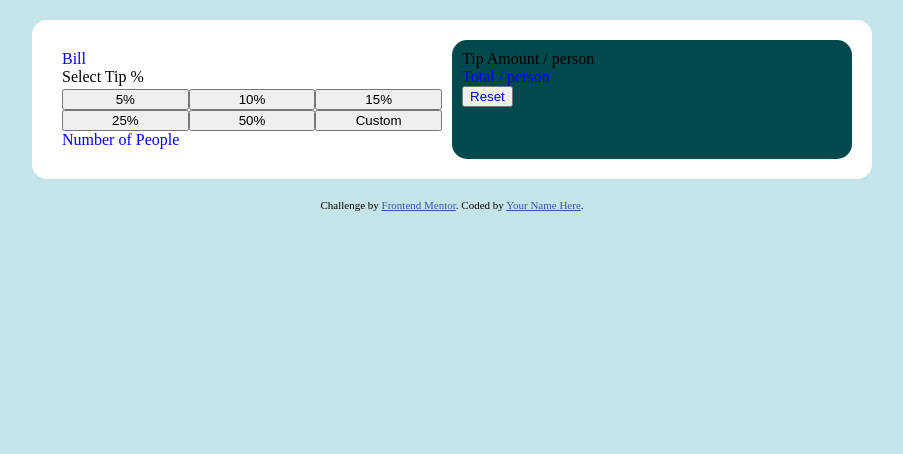
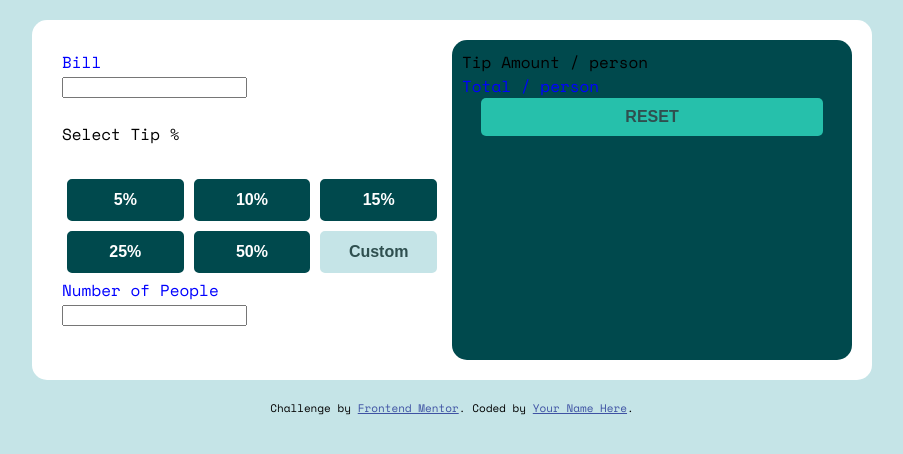
Before and after one commit to wojak2205/tip_calculator, a plain HTML site: page index.html in a window 1280 px wide. Shown: the whole page, without its empty margins (188-1091 px from the left). Drawn offline with nearby package versions, Linux system fonts and the light colour scheme.

Commit message:
added inputs to index.html and button styles in style.scss

```diff
--- a/SCSS/style.scss
+++ b/SCSS/style.scss
@@ -1,7 +1,31 @@
+@import url('https://fonts.googleapis.com/css2?family=Space+Mono&display=swap');
+
 body {
+    font-family: 'Space Mono', monospace;
     max-width: 1440px;
     margin: 0 auto;
     background-color: hsl(185, 41%, 84%);
+}
+
+button {
+    background-color: hsl(183, 100%, 15%);
+    padding: 10px;
+    color: #ffffff;
+    font-size: 24px;
+    font-weight: 700;
+    border: 2px solid hsl(183, 100%, 15%);
+    text-align: center;
+    text-decoration: none;
+    display: inline-block;
+    font-size: 16px;
+    border-radius: 5px;
+    margin: 5px;
+}
+
+button:hover {
+    background-color: hsl(185, 41%, 84%);
+    color: hsl(183, 100%, 15%);
+    border: 2px solid hsl(185, 41%, 84%);
 }
 
 .flex {
@@ -59,6 +83,14 @@ body {
 
                 &--custom {
                     grid-area: 3/3/4/4;
+                    background-color: hsl(185, 41%, 84%);
+                    color: darkslategray;
+                    border: 2px solid hsl(185, 41%, 84%);
+                }
+
+                &--custom:hover {
+                    background-color: white;
+                    border: 2px solid hsl(172, 67%, 45%);
                 }
             }
 
@@ -82,7 +114,21 @@ body {
             }
 
             &__reset {
-                color: blue;
+                display: flex;
+                text-transform: uppercase;
+                justify-content: center;
+                margin: 0 auto;
+                background-color: hsl(172, 67%, 45%);
+                border: none;
+                color: darkslategray;
+                width: 90%;
             }
+
+            &__reset:hover {
+                background-color: hsl(185, 41%, 84%);
+                color: hsl(183, 100%, 15%);
+                border: none;
+            }
+
         }
 }
--- a/index.html
+++ b/index.html
@@ -21,7 +21,8 @@
     <article class="container">
       <article class="container__left">
         <article class="container__left__bill">
-          Bill
+          <label for="bill">Bill</label><br>
+          <input type="text" id="bill" name="bill"><br><br>
         </article>
 
         <article class="container__left__tip">
@@ -49,7 +50,8 @@
         </article>
 
         <article class="container__left__people">
-          Number of People
+          <label for="nPeople">Number of People</label><br>
+          <input type="number" id="nPeople" name="nPeople" required><br><br>
         </article>
       </article>
 
```
Also changed, not shown: SCSS/style.css, 1 other file.
